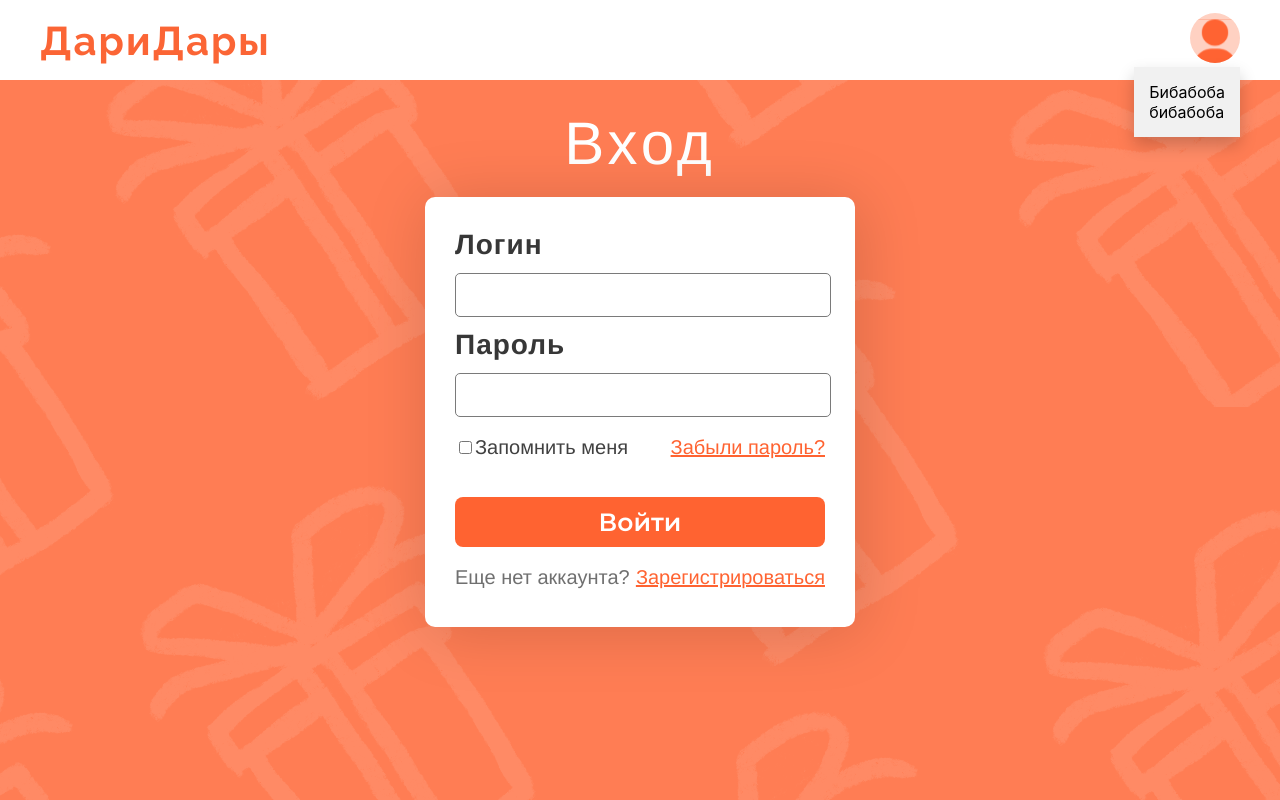
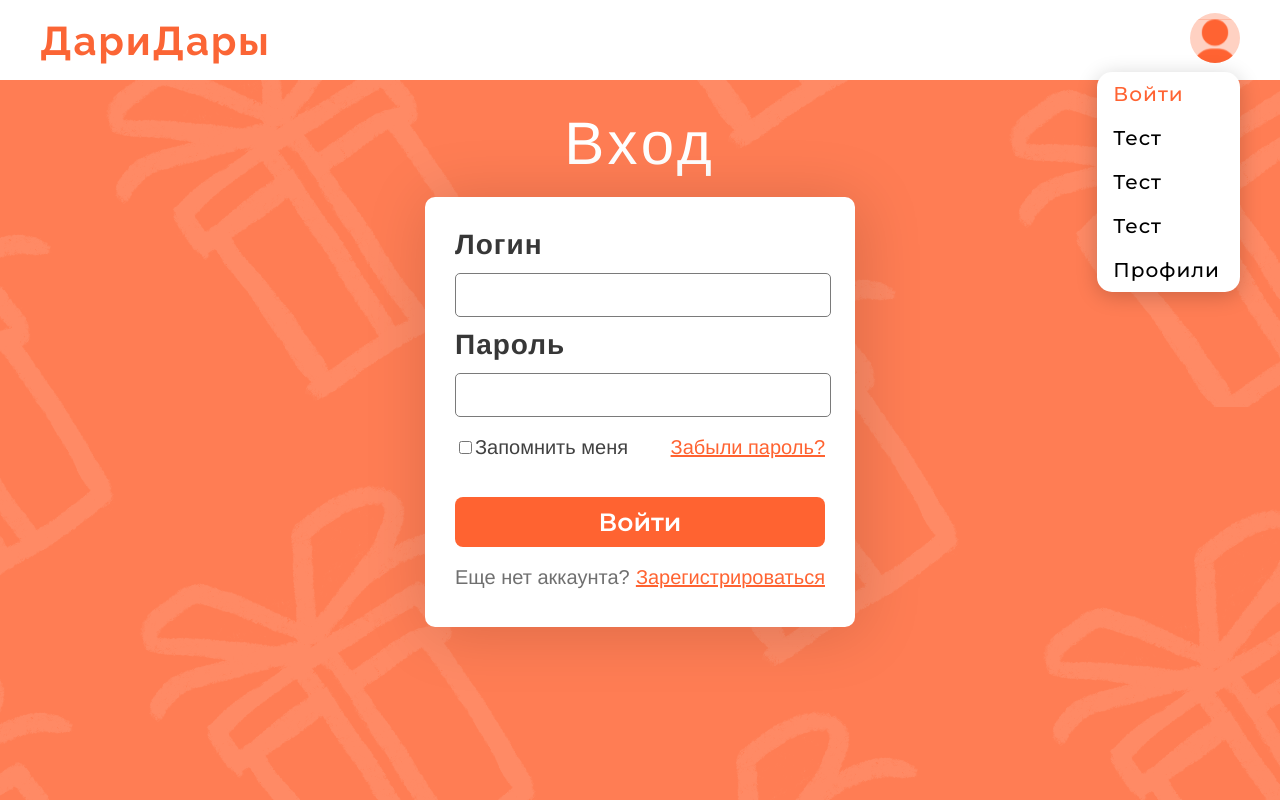
Before and after one commit to spbu-math-cs/GiveGift-frontend, a React (Create React App) app: page /login in a window 1280 px wide. Both pictures are taken after a click on the picture 1215 px from the left and 38 px from the top of the page. Built offline with nearby package versions, Linux system fonts and the light colour scheme.

Commit message:
Added styles to dropdown menu & added hook

```diff
--- a/src/components/Header/AccMenuDropDown/AccMenuList/AccMenuList.jsx
+++ b/src/components/Header/AccMenuDropDown/AccMenuList/AccMenuList.jsx
@@ -1,10 +1,15 @@
 import React from 'react';
+import {NavLink} from "react-router-dom";
+import styles from './AccMenuList.module.css'
 
 const AccMenuList = () => {
     return (
-        <div>
-            Бибабоба <br/>
-            бибабоба
+        <div className={styles.acc_menu_list}>
+            <NavLink to='/login' className={`${styles.acc_menu_item} ${styles.accent_item}`}><div>Войти</div></NavLink>
+            <NavLink end to='/' className={styles.acc_menu_item}><div>Тест</div></NavLink>
+            <NavLink end to='/' className={styles.acc_menu_item}><div>Тест</div></NavLink>
+            <NavLink end to='/' className={styles.acc_menu_item}><div>Тест</div></NavLink>
+            <NavLink end to='/' className={styles.acc_menu_item}><div>Профили</div></NavLink>
         </div>
     );
 };
--- a/src/components/Header/AccMenuDropDown/AccMenuList/AccMenuList.module.css
+++ b/src/components/Header/AccMenuDropDown/AccMenuList/AccMenuList.module.css
@@ -0,0 +1,34 @@
+.acc_menu_list {
+    display: grid;
+    border-radius: 15px;
+    font-family: Montserrat, sans-serif;
+    font-size: 20px;
+    font-weight: 500;
+    line-height: 100%;
+    letter-spacing: 1px;
+}
+
+.acc_menu_item {
+    text-decoration: none;
+    color: black;
+
+    padding: 12px 20px 12px 16px;
+}
+
+.accent_item {
+    color: #ff6332;
+}
+
+.acc_menu_item:hover {
+    background-color: #f6f6f6;
+}
+
+.acc_menu_item:first-child:hover {
+    border-top-right-radius: 15px;
+    border-top-left-radius: 15px;
+}
+
+.acc_menu_item:last-child:hover {
+    border-bottom-right-radius: 15px;
+    border-bottom-left-radius: 15px;
+}
--- a/src/components/Header/AccMenuDropDown/AccMenuModal/AccMenuModal.jsx
+++ b/src/components/Header/AccMenuDropDown/AccMenuModal/AccMenuModal.jsx
@@ -7,9 +7,7 @@ const AccMenuModal = ({children, visible, setVisible}) => {
     return (
         <ModalWindow visible={visible} setVisible={setVisible}
                      className={`${styles.acc_menu_modal}`}>
-            <div className={styles.content}>
-                {children}
-            </div>
+            <div onClick={() => setVisible(false)}>{children}</div>
         </ModalWindow>
     )
 };
--- a/src/components/Header/AccMenuDropDown/AccMenuModal/AccMenuModal.module.css
+++ b/src/components/Header/AccMenuDropDown/AccMenuModal/AccMenuModal.module.css
@@ -1,13 +1,10 @@
 .acc_menu_modal {
     display: none;
-    padding: 15px;
     position: absolute;
-    background-color: #f1f1f1;
-    box-shadow: 0 8px 16px 0 rgba(0,0,0,0.2);
     z-index: 1;
     right: 0;
+    border-radius: 15px;
+    background: #FFF;
+    box-shadow: 0 4px 21px 0 rgba(0, 0, 0, 0.20);
+    margin-top: 5px;
 }
-
-.content {
-
-}
--- a/src/components/Sidebar/MainPageSideBarContent/SearchSettings/InterestList/AddUserInterest/AddInterestModal/AddInterestModal.module.css
+++ b/src/components/Sidebar/MainPageSideBarContent/SearchSettings/InterestList/AddUserInterest/AddInterestModal/AddInterestModal.module.css
@@ -15,7 +15,7 @@
     min-width: 250px;
 }
 
-:global(.active) {
+:global(.active_modal) {
     display: flex;
     justify-content: center;
     align-items: center;
--- a/src/components/UI/ModalWindow/ModalWindow/ModalWindow.jsx
+++ b/src/components/UI/ModalWindow/ModalWindow/ModalWindow.jsx
@@ -4,7 +4,7 @@ const ModalWindow = ({children, visible, setVisible, className}) => {
     const rootClasses = [className]
 
     if (visible) {
-        rootClasses.push('active');
+        rootClasses.push('active_modal');
     }
 
     return (
--- a/src/pages/Login/LoginButton/LoginButton.js
+++ b/src/pages/Login/LoginButton/LoginButton.js
@@ -1,15 +1,16 @@
 import React from 'react';
 import './LoginButton.css'
+import {NavLink} from "react-router-dom";
 
 
 // TODO: НЕЛЬЗЯ ТАК
-let login = () => {
-    window.location.assign('http://localhost:3000/')
+const login = () => {
+    // TODO наверняка перейдет в utils, но пока пусть тут побудет
 }
 
 const LoginButton = () => {
     return (
-        <button className='active_btn' onClick={ login }>Войти</button>
+        <NavLink end to={'/'}><button className='active_btn'>Войти</button></NavLink>
     );
 };
 
```
Also changed, not shown: src/hooks/useClickOutside.jsx (added, +15 -0 lines).
